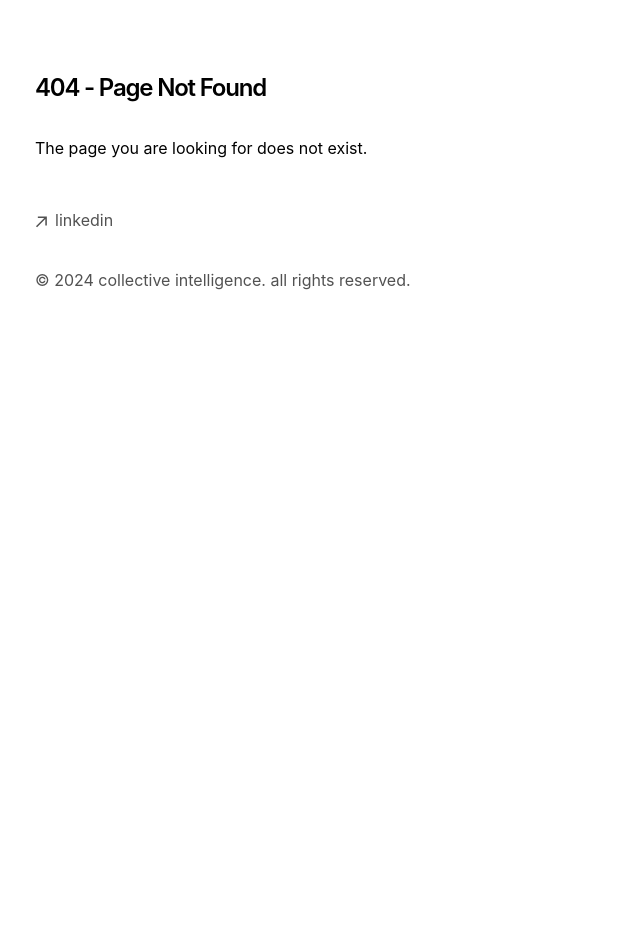
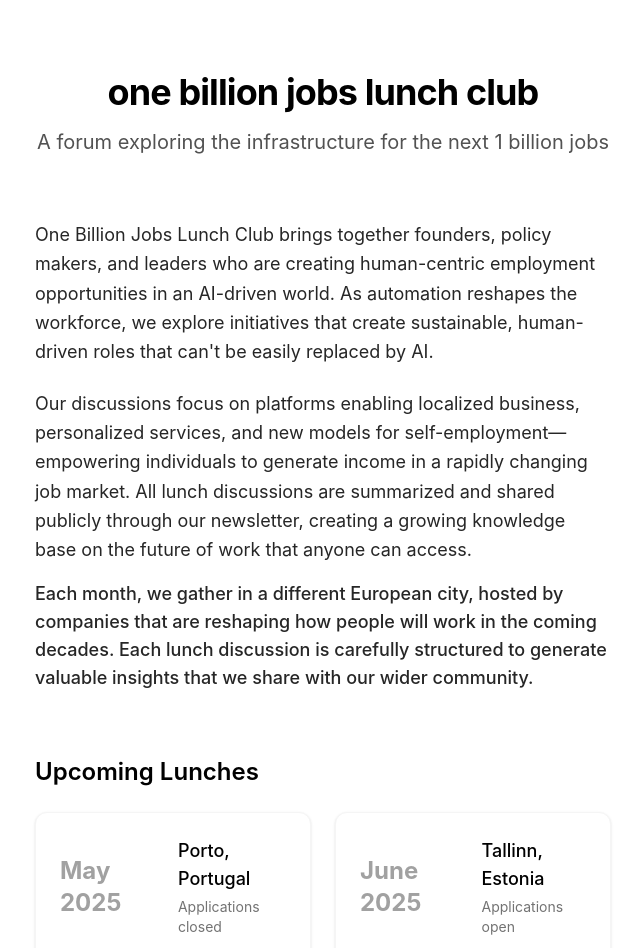
Before and after one commit to col-intel/collective-intelligence, a Next.js app: page /one-billion-jobs in a window 1280 px wide. Before the commit this address had no page. Shown: the part 64-1012 px from the top of the page, without its empty margins (317-957 px from the left). Before the commit the page ends 800 px from the top, so only its background shows below. Built offline with nearby package versions, Linux system fonts and the light colour scheme.

Commit message:
Added lunch club

```diff
--- /dev/null
+++ b/app/components/community.tsx
@@ -0,0 +1,147 @@
+import Image from 'next/image';
+
+export function Community() {
+  const communityInfo = {
+    title: "one billion jobs lunch club",
+    subtitle: "A forum exploring the infrastructure for the next 1 billion jobs",
+    description: "One Billion Jobs Lunch Club brings together founders, policy makers, and leaders who are creating human-centric employment opportunities in an AI-driven world. As automation reshapes the workforce, we explore initiatives that create sustainable, human-driven roles that can't be easily replaced by AI.",
+    philosophy: "Our discussions focus on platforms enabling localized business, personalized services, and new models for self-employment—empowering individuals to generate income in a rapidly changing job market. All lunch discussions are summarized and shared publicly through our newsletter, creating a growing knowledge base on the future of work that anyone can access.",
+    format: "Each month, we gather in a different European city, hosted by companies that are reshaping how people will work in the coming decades. Each lunch discussion is carefully structured to generate valuable insights that we share with our wider community."
+  };
+
+  const memberProfiles = [
+    "Founders building platforms for human-centric employment",
+    "Policy makers shaping the regulatory landscape of work",
+    "Non-profit leaders addressing workforce transitions",
+    "Investors funding the future of employment",
+    "Academics researching emerging labor models",
+    "Industry experts implementing tools for the future workforce"
+  ];
+
+  const gatherings = [
+    {
+      title: "Curated Lunches",
+      icon: "🍽️",
+      description: "Focused 4-hour gatherings with 8 participants. Each lunch addresses specific challenges in building the infrastructure for the next 1 billion jobs. Summaries are published and shared through our newsletter.",
+      details: "Monthly in rotating European cities"
+    }
+  ];
+
+  const upcomingLunches = [
+    { month: "May 2025", location: "Porto, Portugal", applicationsOpen: false },
+    { month: "June 2025", location: "Tallinn, Estonia", applicationsOpen: true },
+    { month: "July 2025", location: "Reykjavik, Iceland", applicationsOpen: true },
+    { month: "August 2025 and onwards", location: "TBA", applicationsOpen: false }
+  ];
+
+  // Encode email content for mailto links
+  const newsletterEmailBody = encodeURIComponent("Please add me to the One Billion Jobs newsletter.\n\nName:\nCompany/Organization:\nPosition:");
+
+  const applicationEmailBody = encodeURIComponent(
+    "I would like to apply to join an upcoming One Billion Jobs lunch.\n\n" +
+    "Name:\n" +
+    "Company/Organization:\n" +
+    "Position:\n" +
+    "LinkedIn profile:\n\n" +
+    "Please briefly share why you're interested in the future of work:\n\n" +
+    "What specific aspect of job creation or future of work are you most focused on?\n\n" +
+    "Have you built or are you building infrastructure for new job creation?\n\n" +
+    "Any city/region preference for attending a lunch?\n\n"
+  );
+
+  return (
+    <div className="max-w-4xl mx-auto">
+      {/* Header Section */}
+      <div className="mb-16 text-center">
+        <h1 className="text-4xl font-bold tracking-tight mb-4">{communityInfo.title}</h1>
+        <p className="text-xl text-neutral-600 dark:text-neutral-400 max-w-2xl mx-auto">{communityInfo.subtitle}</p>
+      </div>
+
+      {/* Main Content */}
+      <div className="space-y-16">
+        {/* About Section */}
+        <section>
+          <div className="prose dark:prose-invert max-w-none">
+            <p className="text-lg leading-relaxed">{communityInfo.description}</p>
+            <p className="text-lg leading-relaxed">{communityInfo.philosophy}</p>
+            <p className="text-lg font-medium mt-6">{communityInfo.format}</p>
+          </div>
+        </section>
+
+        {/* Lunch Calendar Section */}
+        <section>
+          <h2 className="text-2xl font-semibold mb-6">Upcoming Lunches</h2>
+          <div className="grid grid-cols-1 md:grid-cols-2 gap-6">
+            {upcomingLunches.map((lunch, index) => (
+              <div key={index} className="flex items-center p-6 bg-white dark:bg-neutral-900 rounded-xl shadow-sm border border-neutral-100 dark:border-neutral-800">
+                <div className="mr-5 text-2xl font-bold text-neutral-400 dark:text-neutral-600">{lunch.month}</div>
+                <div>
+                  <h3 className="font-medium text-lg">{lunch.location}</h3>
+                  {lunch.location !== "TBA" && (
+                    <p className="text-sm text-neutral-500 mt-1">{lunch.applicationsOpen ? "Applications open" : "Applications closed"}</p>
+                  )}
+                </div>
+              </div>
+            ))}
+          </div>
+        </section>
+
+        {/* Newsletter Signup */}
+        <section className="py-10 px-8 bg-neutral-50 dark:bg-neutral-900 rounded-2xl text-center">
+          <h2 className="text-2xl font-semibold mb-4">Get Our Lunch Summaries</h2>
+          <p className="text-lg mb-6 text-neutral-600 dark:text-neutral-400">Subscribe to our newsletter to receive summaries of all our discussions, completely free and open to everyone.</p>
+          <a
+            href={`mailto:hi@ci.vc?subject=One Billion Jobs Newsletter Subscription&body=${newsletterEmailBody}`}
+            className="inline-block px-8 py-4 text-base font-medium rounded-lg bg-black text-white dark:bg-white dark:text-black hover:opacity-90 transition-all"
+          >
+            Subscribe to Newsletter
+          </a>
+        </section>
+
+        {/* Gatherings Section */}
+        <section>
+          <h2 className="text-2xl font-semibold mb-8">Our Format</h2>
+          <div className="grid grid-cols-1 gap-8">
+            {gatherings.map((event, index) => (
+              <div key={index} className="bg-white dark:bg-neutral-900 rounded-xl shadow-sm hover:shadow-md transition-all p-6 border border-neutral-100 dark:border-neutral-800">
+                <div className="text-3xl mb-4">{event.icon}</div>
+                <h3 className="font-bold text-xl mb-3">{event.title}</h3>
+                <p className="text-neutral-600 dark:text-neutral-400 mb-5 text-base">{event.description}</p>
+                <div className="text-sm font-medium text-neutral-500 dark:text-neutral-500 mt-auto">{event.details}</div>
+              </div>
+            ))}
+          </div>
+        </section>
+
+        {/* Members Section */}
+        <section>
+          <h2 className="text-2xl font-semibold mb-8">Our Participants Include</h2>
+          <div className="grid grid-cols-1 md:grid-cols-2 gap-6">
+            {memberProfiles.map((profile, index) => (
+              <div key={index} className="flex items-center p-4 bg-neutral-50 dark:bg-neutral-900 rounded-lg">
+                <div className="w-2 h-2 bg-neutral-400 dark:bg-neutral-600 rounded-full mr-4"></div>
+                <p className="font-medium">{profile}</p>
+              </div>
+            ))}
+          </div>
+
+          <p className="mt-12 text-lg leading-relaxed text-neutral-600 dark:text-neutral-400">
+            We bring together diverse leaders contributing to the future of work. The One Billion Jobs Lunch Club creates a structured environment where participants can exchange valuable insights that drive meaningful human employment in an AI-driven world, with knowledge shared publicly to benefit everyone interested in the future of work.
+          </p>
+        </section>
+
+        {/* Apply CTA */}
+        <section className="py-10 px-8 bg-neutral-50 dark:bg-neutral-900 rounded-2xl text-center">
+          <h2 className="text-2xl font-semibold mb-4">Interested in Participating?</h2>
+          <p className="text-lg mb-6 text-neutral-600 dark:text-neutral-400">While our lunches are limited to 8 participants each month, we welcome applications from diverse perspectives.</p>
+          <a
+            href={`mailto:hi@ci.vc?subject=One Billion Jobs Lunch Club Application&body=${applicationEmailBody}`}
+            className="inline-block px-8 py-4 text-base font-medium rounded-lg border-2 border-black dark:border-white bg-transparent text-black dark:text-white hover:bg-black hover:text-white dark:hover:bg-white dark:hover:text-black transition-all"
+          >
+            Apply to Join a Lunch
+          </a>
+        </section>
+      </div>
+    </div>
+  );
+}
--- a/app/components/nav.tsx
+++ b/app/components/nav.tsx
@@ -4,8 +4,8 @@ const navItems = {
   '/': {
     name: 'home',
   },
-  '/jobs/executive-assistant': {
-    name: 'jobs',
+  '/one-billion-jobs': {
+    name: 'one billion jobs',
   },
   'mailto:hi@ci.vc': {
     name: 'contact',
--- a/app/jobs/executive-assistant/page.tsx
+++ b/app/jobs/executive-assistant/page.tsx
@@ -7,7 +7,7 @@ export const metadata = {
     title: 'Executive Assistant Position | Collective Intelligence',
     description: 'Join our team as an Executive Assistant at Collective Intelligence in Porto, Portugal. We offer competitive benefits, modern tools, and a dynamic work environment.',
     type: 'website',
-    url: 'https://www.ci.vc/jobs/executive-assistant',
+    url: 'https://ci.vc/jobs/executive-assistant',
     siteName: 'Collective Intelligence',
     locale: 'en_US',
   },
--- a/app/layout.tsx
+++ b/app/layout.tsx
@@ -9,7 +9,7 @@ import Footer from './components/footer'
 import { baseUrl } from './sitemap'
 
 export const metadata: Metadata = {
-  metadataBase: new URL('https://www.ci.vc'),
+  metadataBase: new URL('https://ci.vc'),
   title: {
     default: 'collective intelligence - grow together',
     template: '%s | collective intelligence - grow together',
@@ -28,7 +28,7 @@ export const metadata: Metadata = {
   openGraph: {
     title: 'collective intelligence - grow together',
     description: "At Collective Intelligence, we invest in visionary founders who are building the infrastructure for the next 1 billion jobs.",
-    url: 'https://www.ci.vc',
+    url: 'https://ci.vc',
     siteName: 'collective intelligence - grow together',
     locale: 'en_US',
     type: 'website',
--- /dev/null
+++ b/app/one-billion-jobs/page.tsx
@@ -0,0 +1,28 @@
+import { Community } from "app/components/community"
+import { baseUrl } from "app/sitemap"
+
+export const metadata = {
+  title: 'one billion jobs lunch club | Free insights on the future of work',
+  description: 'Subscribe to our free newsletter for insights from our monthly discussions on building the infrastructure for the next 1 billion jobs in an AI-driven world.',
+  openGraph: {
+    title: 'one billion jobs lunch club | Free insights on the future of work',
+    description: 'Subscribe to our free newsletter for insights from our monthly discussions on building the infrastructure for the next 1 billion jobs in an AI-driven world.',
+    type: 'website',
+    url: `${baseUrl}/one-billion-jobs`,
+    siteName: 'Collective Intelligence',
+    locale: 'en_US',
+  },
+  twitter: {
+    card: 'summary_large_image',
+    title: 'one billion jobs lunch club | Free insights on the future of work',
+    description: 'Subscribe to our free newsletter for insights from our monthly discussions on building the infrastructure for the next 1 billion jobs in an AI-driven world.',
+  }
+}
+
+export default function Page() {
+  return (
+    <section>
+      <Community />
+    </section>
+  )
+}
--- a/app/sitemap.ts
+++ b/app/sitemap.ts
@@ -1,6 +1,6 @@
 import { getBlogPosts } from 'app/blog/utils'
 
-export const baseUrl = 'https://www.ci.vc'
+export const baseUrl = 'https://ci.vc'
 
 export default async function sitemap() {
   let blogs = getBlogPosts().map((post) => ({
@@ -8,7 +8,7 @@ export default async function sitemap() {
     lastModified: post.metadata.publishedAt,
   }))
 
-  let routes = ['', '/blog', '/jobs/executive-assistant'].map((route) => ({
+  let routes = ['', '/blog', '/jobs/executive-assistant', '/one-billion-jobs'].map((route) => ({
     url: `${baseUrl}${route}`,
     lastModified: new Date().toISOString().split('T')[0],
   }))
```
